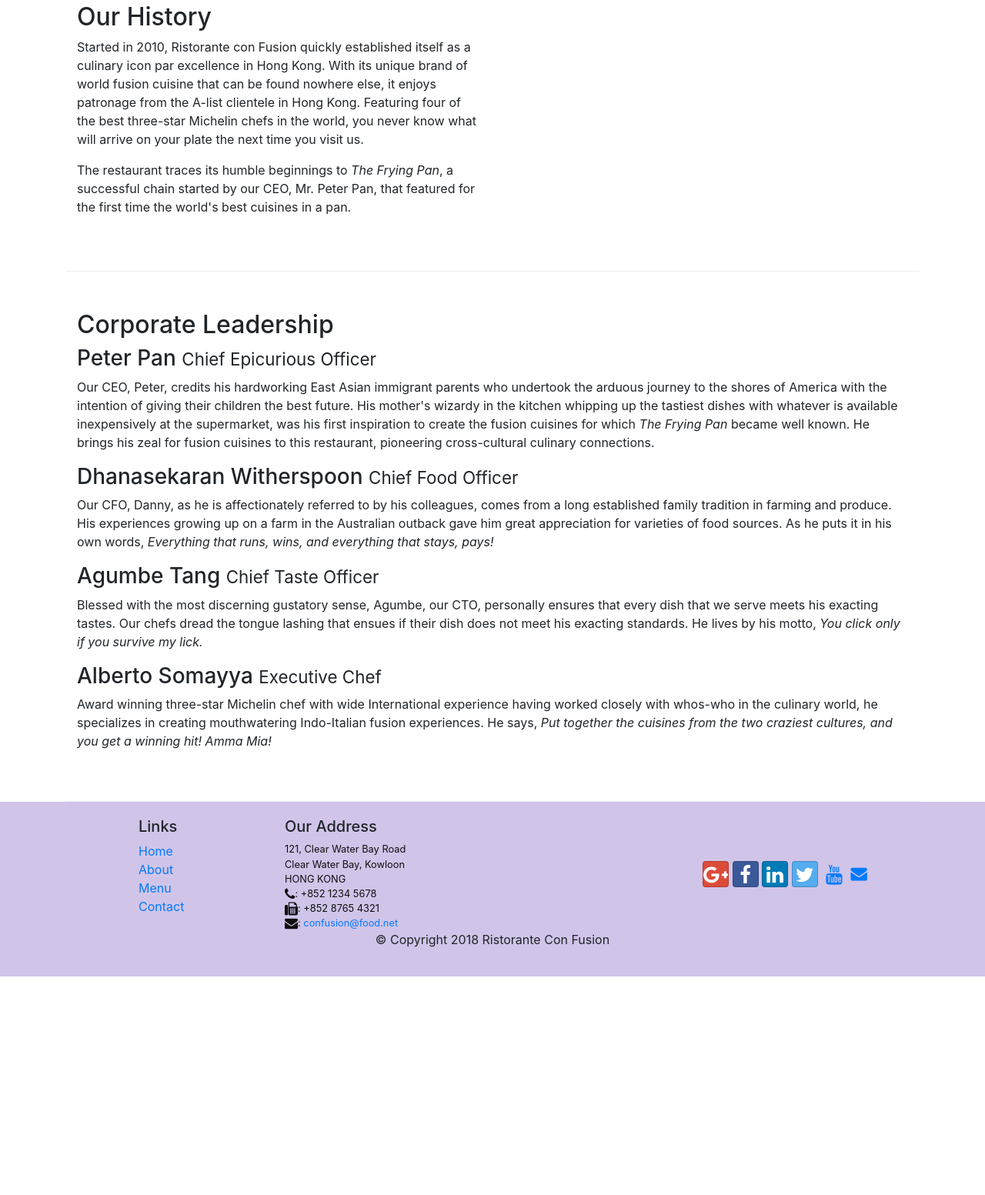
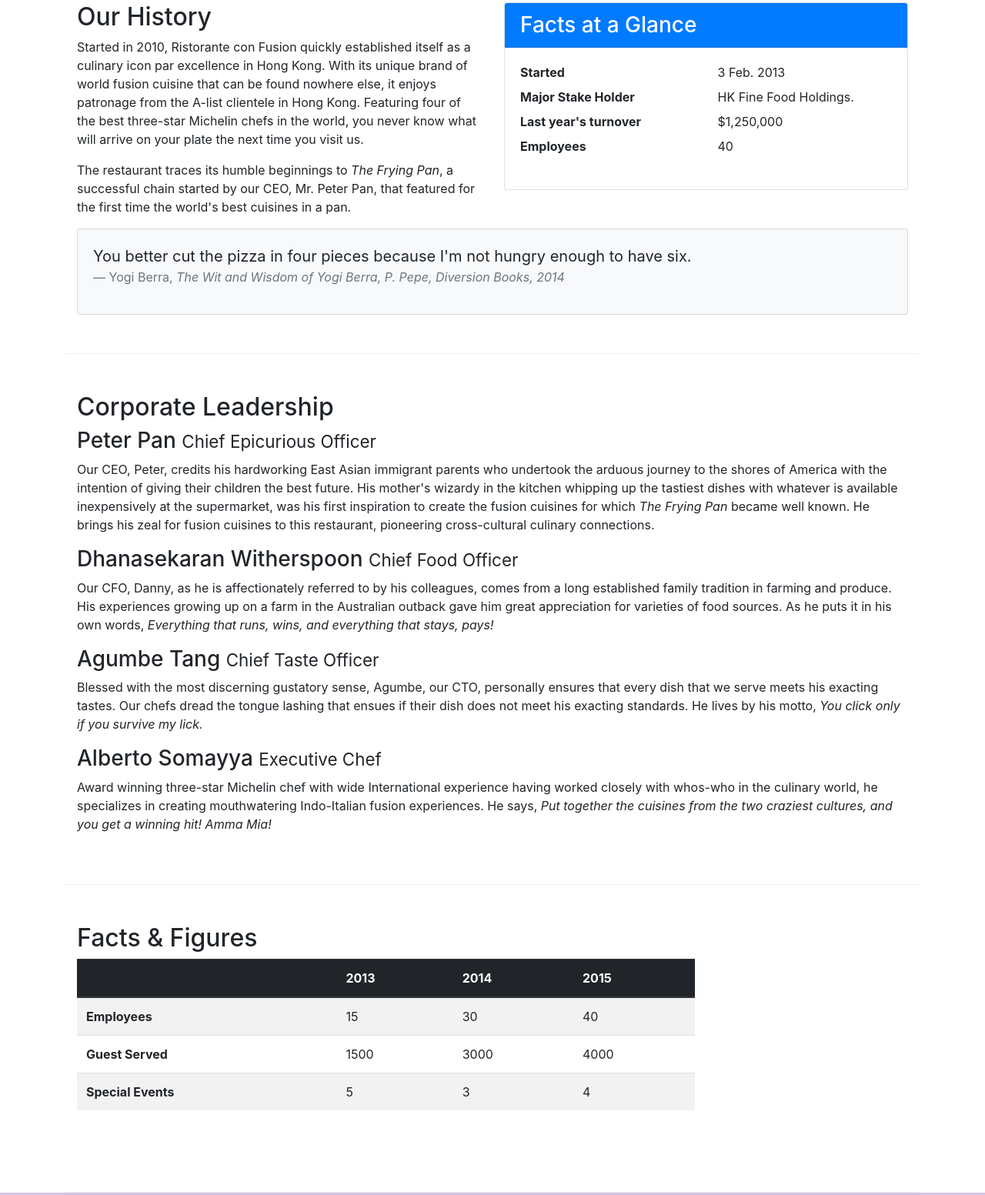
Before and after one commit to anushkaWeerasekarage/bootstrap4-Exercise, a website: page aboutus.html in a window 1280 px wide. Shown: the part 512-2065 px from the top of the page at 77% size. Before the commit the page ends 1781 px from the top, so only its background shows below. Drawn offline with nearby package versions, Linux system fonts and the light colour scheme.

Commit message:
tables & card

```diff
--- a/aboutus.html
+++ b/aboutus.html
@@ -61,12 +61,39 @@
         </div>
 
         <div class="row row-content">
-            <div class="col-12 col-sm-6 order-sm-first">
+            <div class="col-sm-6 ">
                 <h2>Our History</h2>
                 <p>Started in 2010, Ristorante con Fusion quickly established itself as a culinary icon par excellence in Hong Kong. With its unique brand of world fusion cuisine that can be found nowhere else, it enjoys patronage from the A-list clientele in Hong Kong.  Featuring four of the best three-star Michelin chefs in the world, you never know what will arrive on your plate the next time you visit us.</p>
                 <p>The restaurant traces its humble beginnings to <em>The Frying Pan</em>, a successful chain started by our CEO, Mr. Peter Pan, that featured for the first time the world's best cuisines in a pan.</p>
             </div>
-            <div class="col col-sm-6 order-sm-last">
+            <div class="col-sm">
+                <div class="card">
+                    <h3 class="card-header bg-primary text-white">Facts at a Glance</h3>
+                    <div class="card-body">
+                        <dl class="row">
+                            <dt class="col-6">Started</dt>
+                            <dd class="col-6">3 Feb. 2013</dd>
+                            <dt class="col-6">Major Stake Holder</dt>
+                            <dd class="col-6">HK Fine Food Holdings.</dd>
+                            <dt class="col-6">Last year's turnover</dt>
+                            <dd class="col-6">$1,250,000</dd>
+                            <dt class="col-6">Employees</dt>
+                            <dd class="col-6">40</dd>
+                        </dl>
+                    </div>
+                </div>
+            </div>
+            <div class="col-12">
+                <div class="card card-body bg-light">
+                    <blockquote class="blockquote">
+                        <p class="mb-0">
+                            You better cut the pizza in four pieces because I'm not hungry enough to have six.
+                        </p>
+                        <footer class="blockquote-footer">Yogi Berra,
+                            <cite title="Source Title">The Wit and Wisdom of Yogi Berra, P. Pepe, Diversion Books, 2014</cite>
+                        </footer>
+                    </blockquote>
+                </div>
             </div>
         </div>
 
@@ -83,6 +110,44 @@
                 <h3>Alberto Somayya <small>Executive Chef</small></h3>
                 <p class="d-none d-sm-block">Award winning three-star Michelin chef with wide International experience having worked closely with whos-who in the culinary world, he specializes in creating mouthwatering Indo-Italian fusion experiences. He says, <em>Put together the cuisines from the two craziest cultures, and you get a winning hit! Amma Mia!</em></p>
             </div>
+       </div>
+       <div class="row row-content">
+           <div class="col-12 col-sm-9">
+               <h2>Facts &amp; Figures</h2>
+               <div class="table-responsive">
+                   <table class="table table-striped">
+                       <thead class="thead-dark">
+                           <tr>
+                               <th>&nbsp;</th>
+                               <th>2013</th>
+                               <th>2014</th>
+                               <th>2015</th>
+                           </tr>
+                       </thead>
+                       <tbody>
+                           <tr>
+                               <th>Employees</th>
+                               <td>15</td>
+                               <td>30</td>
+                               <td>40</td>
+                           </tr>
+                           <tr>
+                                <th>Guest Served</th>
+                                <td>1500</td>
+                                <td>3000</td>
+                                <td>4000</td>
+                            </tr>
+                            <tr>
+                                <th>Special Events</th>
+                                <td>5</td>
+                                <td>3</td>
+                                <td>4</td>
+                            </tr>
+                       </tbody>
+                   </table>
+               </div>
+           </div>
+           <div class="col-12 col-sm-3"></div>
        </div>
 
     </div>
```
